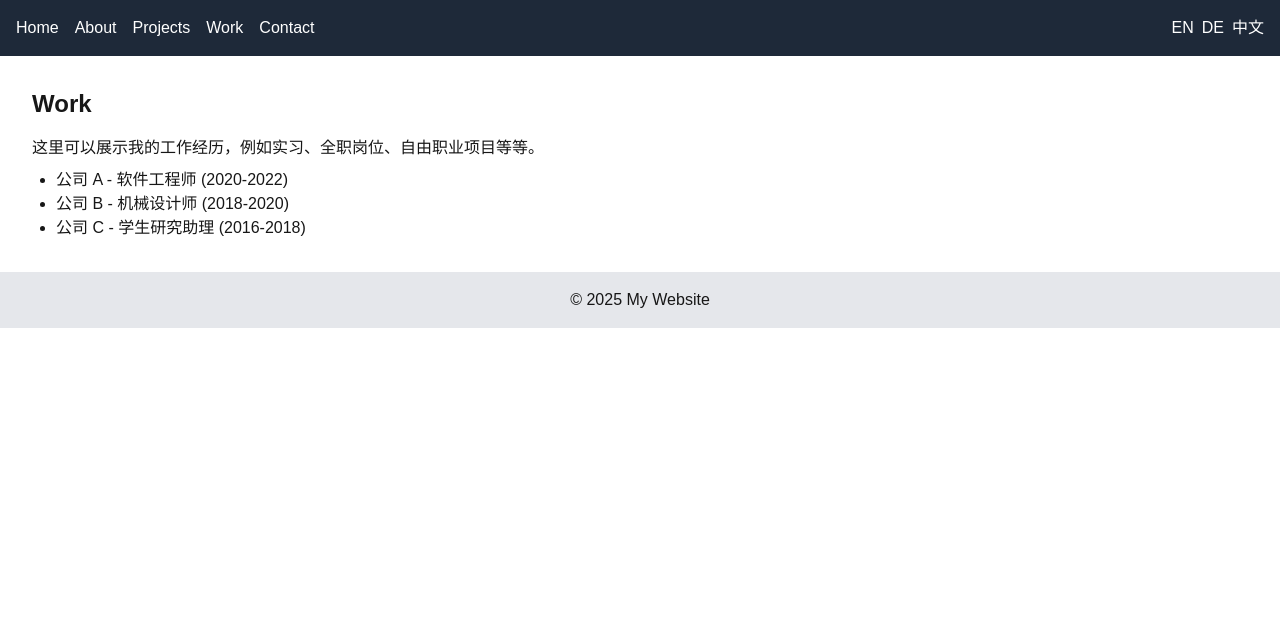
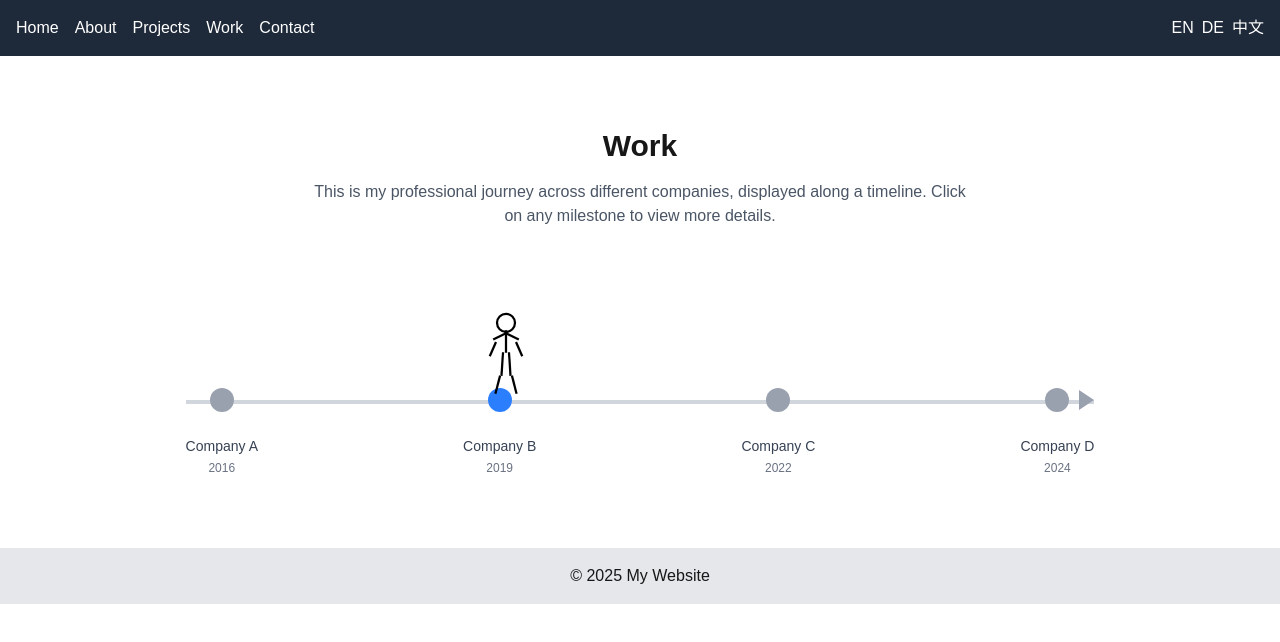
Before and after one commit to HansYuHC/my-nextjs-homepage, a Next.js app: page /work in a window 1280 px wide. Shown: the top 642 px of the page. Built offline with nearby package versions, Linux system fonts and the light colour scheme.

Commit message:
work页面更新动画

```diff
--- a/app/work/page.tsx
+++ b/app/work/page.tsx
@@ -1,29 +1,172 @@
-'use client'
+"use client";
 
-import useTranslation from '../../lib/useTranslation'
-import { Suspense } from 'react'
+import { useEffect, useState } from "react";
+import { motion, AnimatePresence } from "framer-motion";
+import Link from "next/link";
+import useTranslation from "../../lib/useTranslation";
 
-export default function WorkPage() {
+export default function WorkTimeline() {
+  const { t } = useTranslation();
+
+  // 多语言工作经历数据
+  const points = [
+    { yearKey: "2016", companyKey: "companyA", detailKey: "work2016", link: "/work/companyA" },
+    { yearKey: "2019", companyKey: "companyB", detailKey: "work2019", link: "/work/companyB" },
+    { yearKey: "2022", companyKey: "companyC", detailKey: "work2022", link: "/work/companyC" },
+    { yearKey: "2024", companyKey: "companyD", detailKey: "work2024", link: "/work/companyD" }
+  ];
+
+  const [activeIndex, setActiveIndex] = useState(0); // 小人位置
+  const [selectedPointIndex, setSelectedPointIndex] = useState<number | null>(null); // 弹窗内容固定
+  const [showModal, setShowModal] = useState(false);
+  const [bounce, setBounce] = useState(false);
+
+  const swingDuration = 0.5;
+
+  // 小人自动循环
+  useEffect(() => {
+    const interval = setInterval(() => {
+      setActiveIndex((prev) => (prev + 1) % points.length);
+      setBounce(true);
+      setTimeout(() => setBounce(false), 400);
+    }, 4000);
+    return () => clearInterval(interval);
+  }, [points.length]);
+
   return (
-    <Suspense fallback={<div>Loading...</div>}>
-      <WorkContent />
-    </Suspense>
-  )
+    <div className="w-full flex flex-col items-center p-10">
+      {/* 标题与介绍 */}
+      <div className="mb-20 text-center">
+        <h1 className="text-3xl font-bold mb-4">{t("work")}</h1>
+        <p className="text-gray-600 max-w-2xl">
+          {t("workDescription", "This is my professional journey across different companies, displayed along a timeline. Click on any milestone to view more details.")}
+        </p>
+      </div>
+
+      {/* 时间轴容器 */}
+      <div className="relative w-4/5 flex justify-between items-center mt-20">
+        <div className="absolute top-[12px] left-0 right-0 h-1 bg-gray-300 -z-10" />
+        <div className="absolute top-[12px] right-0 translate-y-[-50%] w-0 h-0 border-t-[10px] border-b-[10px] border-l-[15px] border-t-transparent border-b-transparent border-l-gray-400" />
+
+        {points.map((point, i) => (
+          <div key={i} className="relative flex flex-col items-center">
+            <motion.div
+              className={`w-6 h-6 rounded-full cursor-pointer ${i === activeIndex ? "bg-blue-500" : "bg-gray-400"}`}
+              onClick={() => {
+                setActiveIndex(i);           // 小人移动
+                setSelectedPointIndex(i);    // 弹窗内容固定
+                setShowModal(true);          // 打开弹窗
+              }}
+              animate={i === activeIndex ? { scale: [1, 1.3, 1] } : {}}
+              transition={{ duration: 0.6 }}
+            />
+            <span className="mt-6 text-sm text-gray-700">{t(point.companyKey)}</span>
+            <span className="mt-1 text-xs text-gray-500">{t(point.yearKey)}</span>
+          </div>
+        ))}
+
+        {/* 小人走路 */}
+        <motion.div
+          className="absolute -top-20"
+          animate={{
+            left: `${(activeIndex / (points.length - 1)) * 96}%`,
+            y: bounce ? [-10, 0] : 0
+          }}
+          transition={{ duration: 1.2, ease: "easeInOut" }}
+        >
+          <Stickman swingDuration={swingDuration} />
+        </motion.div>
+      </div>
+
+      {/* 弹窗 */}
+      <AnimatePresence>
+        {showModal && selectedPointIndex !== null && (
+          <motion.div
+            className="fixed inset-0 bg-black/40 backdrop-blur-sm flex justify-center items-center z-50"
+            initial={{ opacity: 0 }}
+            animate={{ opacity: 1 }}
+            exit={{ opacity: 0 }}
+          >
+            <motion.div
+              className="bg-white rounded-xl p-6 w-80 shadow-lg"
+              initial={{ scale: 0.8 }}
+              animate={{ scale: 1 }}
+              exit={{ scale: 0.8 }}
+            >
+              <h2 className="text-xl font-bold mb-2">
+                {t(points[selectedPointIndex].companyKey)} ({t(points[selectedPointIndex].yearKey)})
+              </h2>
+              <p className="text-gray-600">{t(points[selectedPointIndex].detailKey)}</p>
+
+              <Link
+                href={points[selectedPointIndex].link}
+                className="mt-4 px-4 py-2 bg-green-500 text-white rounded-lg inline-block"
+              >
+                {t("readMore")}
+              </Link>
+
+              <button
+                className="mt-2 px-4 py-2 bg-blue-500 text-white rounded-lg"
+                onClick={() => setShowModal(false)}
+              >
+                Close
+              </button>
+            </motion.div>
+          </motion.div>
+        )}
+      </AnimatePresence>
+    </div>
+  );
 }
 
-function WorkContent() {
-  const { t } = useTranslation()
+// 火柴人组件不变
+function Stickman({ swingDuration }: { swingDuration: number }) {
   return (
-    <div>
-      <h1 className="text-2xl font-bold mb-4">{t('work')}</h1>
-      <p>
-        这里可以展示我的工作经历，例如实习、全职岗位、自由职业项目等等。
-      </p>
-      <ul className="list-disc pl-6 mt-2">
-        <li>公司 A - 软件工程师 (2020-2022)</li>
-        <li>公司 B - 机械设计师 (2018-2020)</li>
-        <li>公司 C - 学生研究助理 (2016-2018)</li>
-      </ul>
-    </div>
-  )
+    <motion.svg width="60" height="90" viewBox="0 0 80 120" fill="none" xmlns="http://www.w3.org/2000/svg">
+      <g>
+        <circle cx="40" cy="20" r="12" stroke="black" strokeWidth="3" fill="none" />
+        <line x1="40" y1="30" x2="40" y2="60" stroke="black" strokeWidth="3" />
+        <motion.line x1="40" y1="30" x2="25" y2="45" stroke="black" strokeWidth="3"
+          animate={{ rotate: [20, -20, 20] }}
+          transition={{ duration: swingDuration, repeat: Infinity }}
+          style={{ transformOrigin: "40px 30px" }}
+        />
+        <motion.line x1="25" y1="45" x2="20" y2="65" stroke="black" strokeWidth="3"
+          animate={{ rotate: [10, -10, 10] }}
+          transition={{ duration: swingDuration, repeat: Infinity }}
+          style={{ transformOrigin: "25px 45px" }}
+        />
+        <motion.line x1="40" y1="30" x2="55" y2="45" stroke="black" strokeWidth="3"
+          animate={{ rotate: [-20, 20, -20] }}
+          transition={{ duration: swingDuration, repeat: Infinity, repeatType: "mirror" }}
+          style={{ transformOrigin: "40px 30px" }}
+        />
+        <motion.line x1="55" y1="45" x2="60" y2="65" stroke="black" strokeWidth="3"
+          animate={{ rotate: [-10, 10, -10] }}
+          transition={{ duration: swingDuration, repeat: Infinity }}
+          style={{ transformOrigin: "55px 45px" }}
+        />
+        <motion.line x1="40" y1="60" x2="30" y2="90" stroke="black" strokeWidth="3"
+          animate={{ rotate: [-15, 15, -15] }}
+          transition={{ duration: swingDuration, repeat: Infinity }}
+          style={{ transformOrigin: "40px 60px" }}
+        />
+        <motion.line x1="30" y1="90" x2="28" y2="115" stroke="black" strokeWidth="3"
+          animate={{ rotate: [10, -10, 10] }}
+          transition={{ duration: swingDuration, repeat: Infinity }}
+          style={{ transformOrigin: "30px 90px" }}
+        />
+        <motion.line x1="40" y1="60" x2="50" y2="90" stroke="black" strokeWidth="3"
+          animate={{ rotate: [15, -15, 15] }}
+          transition={{ duration: swingDuration, repeat: Infinity, repeatType: "mirror" }}
+          style={{ transformOrigin: "40px 60px" }}
+        />
+        <motion.line x1="50" y1="90" x2="52" y2="115" stroke="black" strokeWidth="3"
+          animate={{ rotate: [-10, 10, -10] }}
+          transition={{ duration: swingDuration, repeat: Infinity }}
+          style={{ transformOrigin: "50px 90px" }}
+        />
+      </g>
+    </motion.svg>
+  );
 }
--- a/public/lang/global.json
+++ b/public/lang/global.json
@@ -4,6 +4,16 @@
     "about": "About",
     "projects": "Projects",
     "work": "Work",
+    "workDescription": "This is my professional journey across different companies, displayed along a timeline. Click on any milestone to view more details.",
+    "readMore": "Read More",
+    "companyA": "Company A",
+    "work2016": "Worked on project Alpha, focusing on mechanical design.",
+    "companyB": "Company B",
+    "work2019": "Led a team in developing forging solutions for automotive parts.",
+    "companyC": "Company C",
+    "work2022": "Focused on casting production line optimization and automation.",
+    "companyD": "Company D",
+    "work2024": "Established European client base and expanded export channels.",
     "contact": "Contact",
     "welcome": "Welcome to My Website",
     "readMore": "Read More",
@@ -35,6 +45,17 @@
     "about": "Über mich",
     "projects": "Projekte",
     "work": "Arbeit",
+    "workDescription": "Dies ist mein beruflicher Werdegang in verschiedenen Unternehmen, dargestellt entlang einer Zeitachse. Klicken Sie auf einen Meilenstein, um weitere Details zu sehen.",
+    "readMore": "Mehr lesen",
+    "companyA": "Firma A",
+    "work2016": "Arbeitete an Projekt Alpha mit Fokus auf mechanisches Design.",
+    "companyB": "Firma B",
+    "work2019": "Leitete ein Team zur Entwicklung von Schmiedelösungen für Automobilteile.",
+    "companyC": "Firma C",
+    "work2022": "Fokussiert auf Optimierung und Automatisierung der Gießerei-Produktionslinie.",
+    "companyD": "Firma D",
+    "work2024": "Aufbau eines europäischen Kundenstamms und Erweiterung der Exportkanäle.",
+
     "contact": "Kontakt",
     "welcome": "Willkommen auf meiner Website",
     "readMore": "Mehr lesen",
@@ -66,6 +87,16 @@
     "about": "关于我",
     "projects": "项目",
     "work": "工作",
+    "workDescription": "这是我在不同公司职业生涯的时间轴展示。点击任意节点查看详细信息。",
+    "readMore": "了解更多",
+    "companyA": "公司 A",
+    "work2016": "参与项目 Alpha，专注于机械设计。",
+    "companyB": "公司 B",
+    "work2019": "领导团队开发汽车零件锻造解决方案。",
+    "companyC": "公司 C",
+    "work2022": "专注于铸造生产线优化与自动化。",
+    "companyD": "公司 D",
+    "work2024": "建立欧洲客户基础并拓展出口渠道。",
     "contact": "联系我",
     "welcome": "欢迎访问我的网站",
     "readMore": "了解更多",
```
